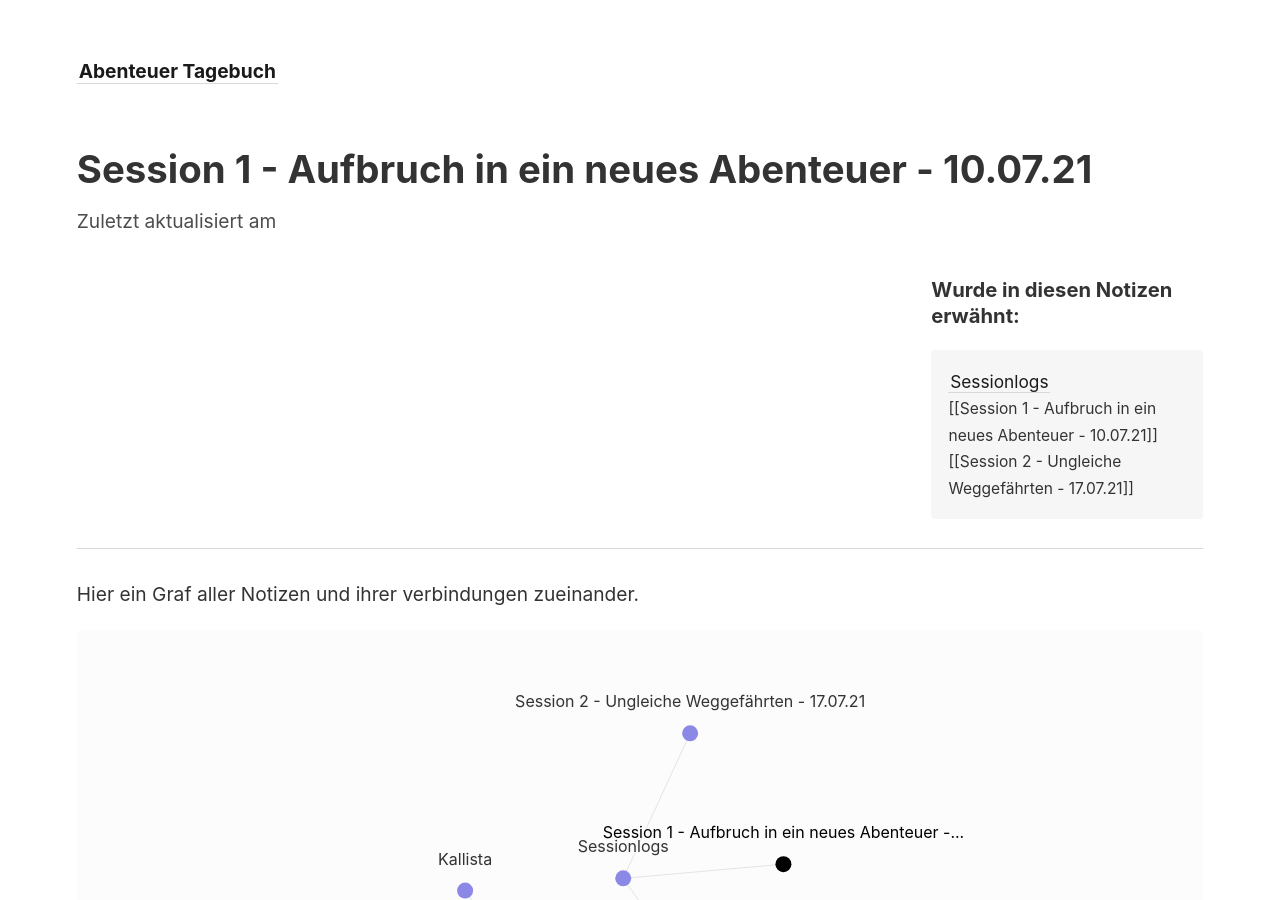
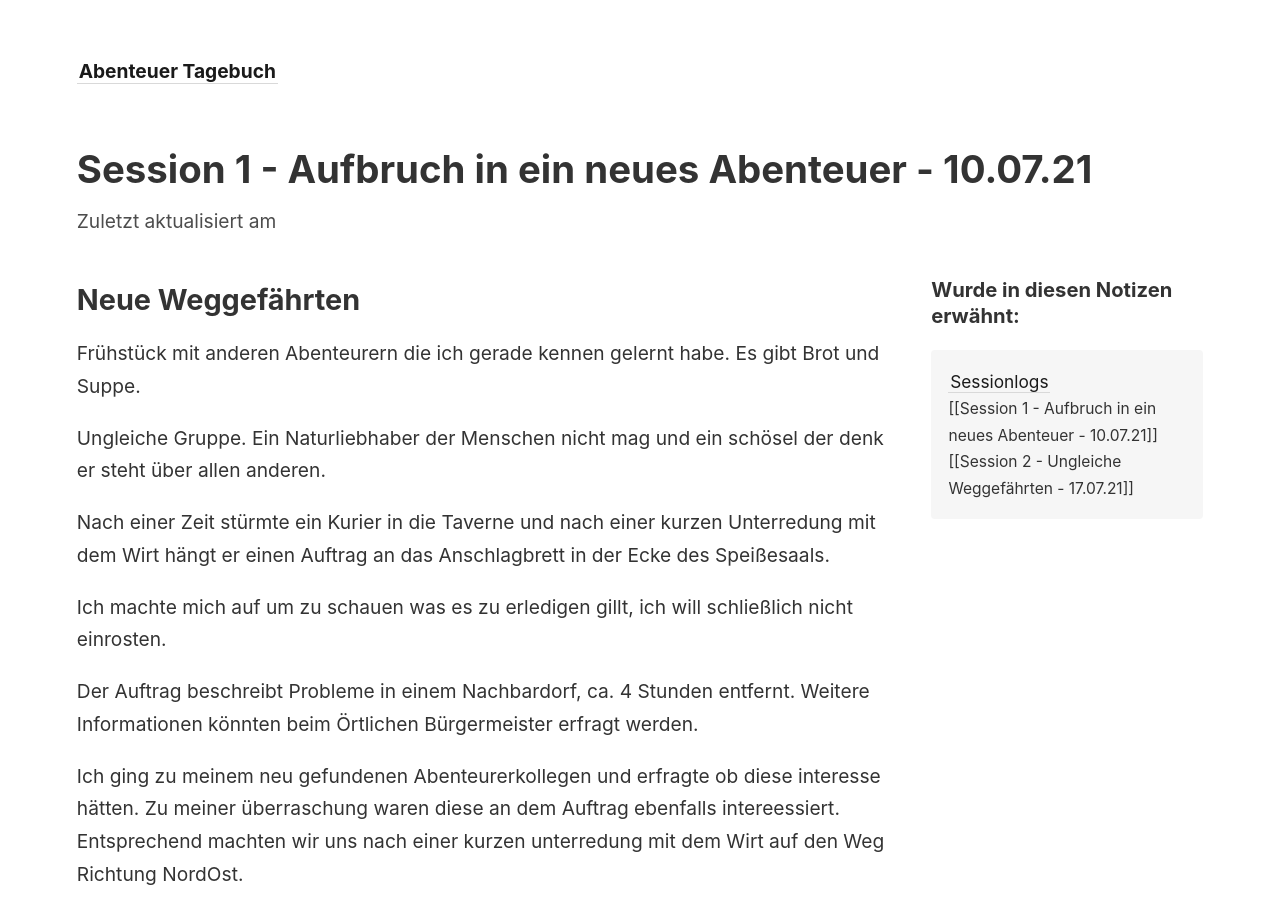
Before and after one commit to Julez404/steindorf_log, a Jekyll site: the page built from _notes/Session 1 - Aufbruch in ein neues Abenteuer - 10.07.21.md, in a window 1280 px wide and 900 px high. Built offline with Jekyll 4.4.1, drawn with Linux system fonts in a browser that asks for light colours; some of the changed text lies outside the part shown.

Commit message:
Update via script

```diff
--- a/_notes/Session 1 - Aufbruch in ein neues Abenteuer - 10.07.21.md
+++ b/_notes/Session 1 - Aufbruch in ein neues Abenteuer - 10.07.21.md
@@ -1,3 +1,43 @@
 ---
 title: Session 1 - Aufbruch in ein neues Abenteuer - 10.07.21
 ---
+
+## Neue Weggefährten
+
+Frühstück mit anderen Abenteurern die ich gerade kennen gelernt habe.
+Es gibt Brot und Suppe.
+
+Ungleiche Gruppe. Ein Naturliebhaber der Menschen nicht mag und ein schösel der denk er steht über allen anderen.
+
+
+Nach einer Zeit stürmte ein Kurier in die Taverne und nach einer kurzen Unterredung mit dem Wirt hängt er einen Auftrag an das Anschlagbrett in der Ecke des Speißesaals.
+
+Ich machte mich auf um zu schauen was es zu erledigen gillt, ich will schließlich nicht einrosten.
+
+Der Auftrag beschreibt Probleme in einem Nachbardorf, ca. 4 Stunden entfernt. Weitere Informationen könnten beim Örtlichen Bürgermeister erfragt werden.
+
+Ich ging zu meinem neu gefundenen Abenteurerkollegen und erfragte ob diese interesse hätten. Zu meiner überraschung waren diese an dem Auftrag ebenfalls intereessiert. Entsprechend machten wir uns nach einer kurzen unterredung mit dem Wirt auf den Weg Richtung NordOst.
+
+[[Agarot]] schlägt einen kürzeren Weg durch den Walt vor. Trotz den einwenden von [[Perter Fels]] nahmen wir diesen. Es hat sich tatsächlich ausgezahlt, wie gelangten ein gutes Stück früher in Steindorf an als wir es erwartet hätten.
+
+---
+
+## Ankunft in Steindorf
+
+Beim betreten des Dorfes viel uns sofort auf wie seltsam verlassen es war. Kein trubel auf der Straße, die Mühle kurz auserhalb der Stadt steht still, keine geräusche aus den Häusern des Schmiedts oder des Schreiners.
+
+
+
+
+Zum Frühstück im örtlichen Gasthaus von xxx gab es Brot mit Suppe
+
+
+
+
+
+
+## Auf zum Magier
+
+
+
+## Stolzfußes Prüfungen - Langer Weg nach Oben
```
Also changed, not shown: _notes/Session 2 - Ungleiche Weggefährten  - 17.07.21.md (+12 -1 lines), .obsidian/appearance.json.
